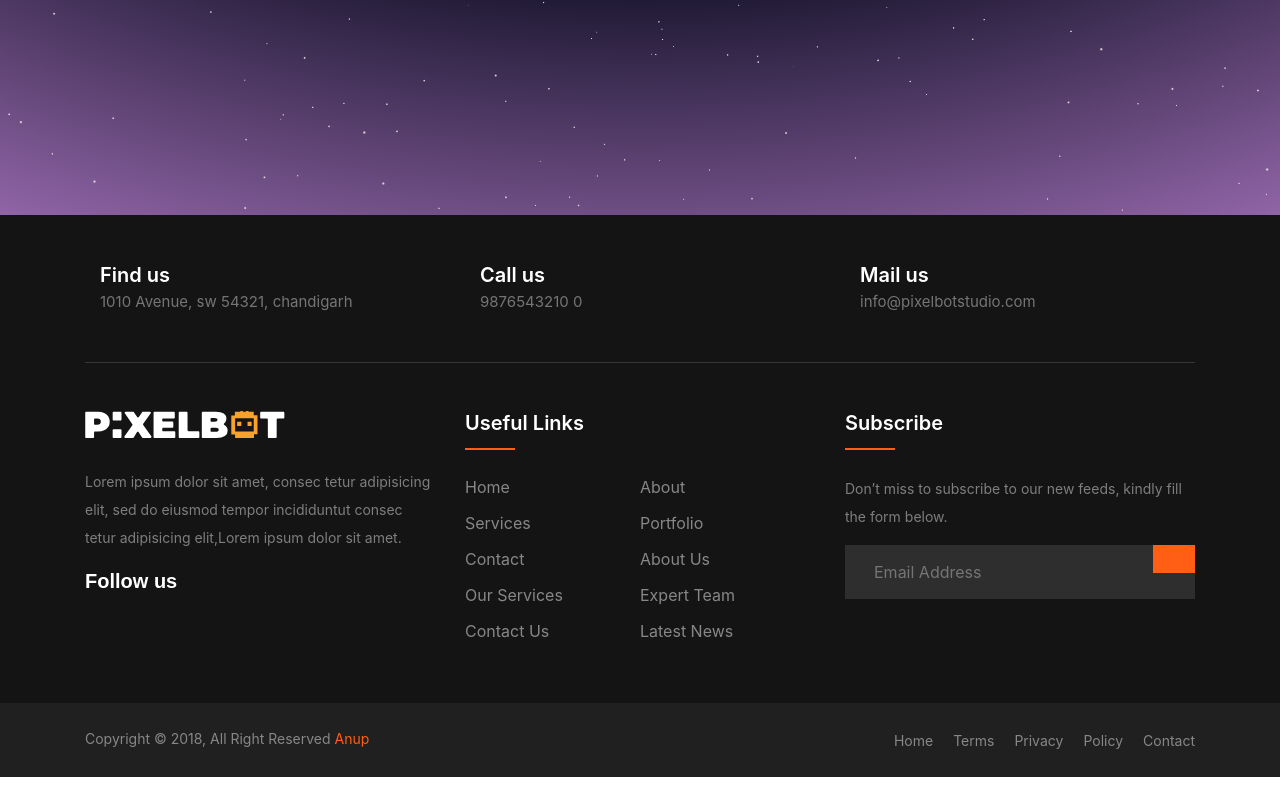
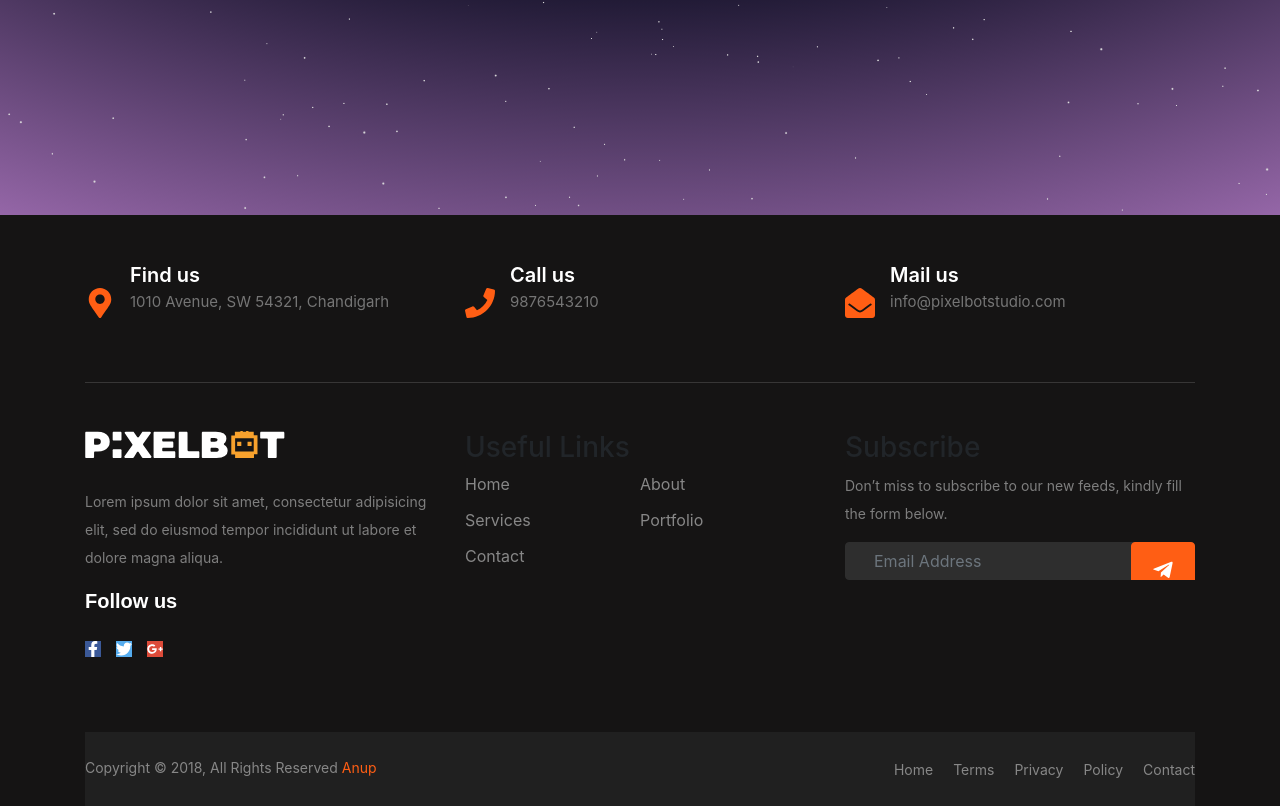
Before and after one commit to pixelBot-me/launching-pixelBot-studio, a React (Vite) app: page / in a window 1280 px wide. Shown: the part 643-1449 px from the top of the page. Before the commit the page ends 1420 px from the top, so only its background shows below. Built offline with nearby package versions, Linux system fonts and the light colour scheme.

Commit message:
footer section update

```diff
--- a/package.json
+++ b/package.json
@@ -13,10 +13,10 @@
     "@react-three/drei": "^9.121.3",
     "babel-plugin-react-css-modules": "^5.2.6",
     "babel-plugin-transform-import-css": "^1.0.0-alpha.11",
-    "bootstrap": "^4.6.0",
+    "bootstrap": "^4.6.2",
     "framer-motion": "^12.0.0",
     "react": "^18.3.1",
-    "react-bootstrap": "^2.10.7",
+    "react-bootstrap": "^2.10.8",
     "react-dom": "^18.3.1",
     "react-icons": "^5.4.0"
   },
--- a/src/common/Footer.jsx
+++ b/src/common/Footer.jsx
@@ -1,110 +1,109 @@
-import React from 'react'
-import '../assets/css/footer.css'
-import pixelBotLogo from '../assets/images/pixelbot-logo.svg'
+import React from 'react';
+import { Container, Row, Col, Form, Button } from 'react-bootstrap';
+import { FaMapMarkerAlt, FaPhone, FaEnvelopeOpen, FaFacebookF, FaTwitter, FaGooglePlusG, FaTelegramPlane } from 'react-icons/fa';
+import pixelBotLogo from '../assets/images/pixelbot-logo.svg';
+import '../assets/css/footer.css';
 
 export default function Footer() {
   return (
-    <>
-    <footer class="footer-section">
-        <div class="container">
-            <div class="footer-cta pt-5 pb-5">
-                <div class="row">
-                    <div class="col-xl-4 col-md-4 mb-30">
-                        <div class="single-cta">
-                            <i class="fas fa-map-marker-alt"></i>
-                            <div class="cta-text">
+    <footer className="footer-section">
+      <Container>
+        <div className="footer-cta pt-5 pb-5">
+          <Row>
+            <Col xl={4} md={4} className="mb-3">
+              <div className="single-cta">
+                <FaMapMarkerAlt size={30} color="#ff5e14" />
+                <div className="cta-text">
                   <h4>Find us</h4>
-                                <span>1010 Avenue, sw 54321, chandigarh</span>
+                  <span>1010 Avenue, SW 54321, Chandigarh</span>
                 </div>
               </div>
-                    </div>
-                    <div class="col-xl-4 col-md-4 mb-30">
-                        <div class="single-cta">
-                            <i class="fas fa-phone"></i>
-                            <div class="cta-text">
+            </Col>
+            <Col xl={4} md={4} className="mb-3">
+              <div className="single-cta">
+                <FaPhone size={30} color="#ff5e14" />
+                <div className="cta-text">
                   <h4>Call us</h4>
-                                <span>9876543210 0</span>
+                  <span>9876543210</span>
                 </div>
               </div>
-                    </div>
-                    <div class="col-xl-4 col-md-4 mb-30">
-                        <div class="single-cta">
-                            <i class="far fa-envelope-open"></i>
-                            <div class="cta-text">
+            </Col>
+            <Col xl={4} md={4} className="mb-3">
+              <div className="single-cta">
+                <FaEnvelopeOpen size={30} color="#ff5e14" />
+                <div className="cta-text">
                   <h4>Mail us</h4>
-                                <a href="mailto:info@pixelbotstudio.com"><span>info@pixelbotstudio.com </span></a>
+                  <a href="mailto:info@pixelbotstudio.com">
+                    <span>info@pixelbotstudio.com</span>
+                  </a>
                 </div>
               </div>
+            </Col>
+          </Row>
+        </div>
+
+        <div className="footer-content pt-5 pb-5">
+          <Row>
+            <Col xl={4} lg={4} className="mb-4">
+              <div className="footer-widget">
+                <div className="footer-logo">
+                  <a href="index.html">
+                    <img src={pixelBotLogo} className="img-fluid" alt="logo" />
+                  </a>
+                </div>
+                <div className="footer-text">
+                  <p>
+                    Lorem ipsum dolor sit amet, consectetur adipisicing elit, sed do eiusmod tempor incididunt ut labore et dolore magna aliqua.
+                  </p>
+                </div>
+                <div className="footer-social-icon">
+                  <span>Follow us</span>
+                  <a href="#"><FaFacebookF className="facebook-bg" size={16} /></a>
+                  <a href="#"><FaTwitter className="twitter-bg" size={16} /></a>
+                  <a href="#"><FaGooglePlusG className="google-bg" size={16} /></a>
                 </div>
               </div>
+            </Col>
+            <Col xl={4} lg={4} md={6} className="mb-3">
+              <div className="footer-widget">
+                <h3>Useful Links</h3>
+                <ul>
+                  <li><a href="#">Home</a></li>
+                  <li><a href="#">About</a></li>
+                  <li><a href="#">Services</a></li>
+                  <li><a href="#">Portfolio</a></li>
+                  <li><a href="#">Contact</a></li>
+                </ul>
               </div>
-            <div class="footer-content pt-5 pb-5">
-                <div class="row">
-                    <div class="col-xl-4 col-lg-4 mb-50">
-                        <div class="footer-widget">
-                            <div class="footer-logo">
-                                <a href="index.html"><img src={pixelBotLogo} class="img-fluid" alt="logo"/></a>
+            </Col>
+            <Col xl={4} lg={4} md={6} className="mb-4">
+              <div className="footer-widget">
+                <h3>Subscribe</h3>
+                <div className="footer-text mb-25">
+                  <p>Don’t miss to subscribe to our new feeds, kindly fill the form below.</p>
                 </div>
-                            <div class="footer-text">
-                                <p>Lorem ipsum dolor sit amet, consec tetur adipisicing elit, sed do eiusmod tempor incididuntut consec tetur adipisicing
-                                elit,Lorem ipsum dolor sit amet.</p>
-                            </div>
-                            <div class="footer-social-icon">
-                                <span>Follow us</span>
-                                <a href="#"><i class="fab fa-facebook-f facebook-bg"></i></a>
-                                <a href="#"><i class="fab fa-twitter twitter-bg"></i></a>
-                                <a href="#"><i class="fab fa-google-plus-g google-bg"></i></a>
+                <div className="subscribe-form">
+                  <Form action="#">
+                    <Form.Control type="email" placeholder="Email Address" />
+                    <Button variant="orange" className="subscribe-btn">
+                      <FaTelegramPlane size={22} color="white" />
+                    </Button>
+                  </Form>
                 </div>
               </div>
+            </Col>
+          </Row>
         </div>
-                    <div class="col-xl-4 col-lg-4 col-md-6 mb-30">
-                        <div class="footer-widget">
-                            <div class="footer-widget-heading">
-                                <h3>Useful Links</h3>
+
+        <div className="copyright-area">
+          <Row>
+            <Col xl={6} lg={6} className="text-center text-lg-left">
+              <div className="copyright-text">
+                <p>Copyright &copy; 2018, All Rights Reserved <a href="https://codepen.io/anupkumar92/">Anup</a></p>
               </div>
-                            <ul>
-                                <li><a href="#">Home</a></li>
-                                <li><a href="#">about</a></li>
-                                <li><a href="#">services</a></li>
-                                <li><a href="#">portfolio</a></li>
-                                <li><a href="#">Contact</a></li>
-                                <li><a href="#">About us</a></li>
-                                <li><a href="#">Our Services</a></li>
-                                <li><a href="#">Expert Team</a></li>
-                                <li><a href="#">Contact us</a></li>
-                                <li><a href="#">Latest News</a></li>
-                            </ul>
-                        </div>
-                    </div>
-                    <div class="col-xl-4 col-lg-4 col-md-6 mb-50">
-                        <div class="footer-widget">
-                            <div class="footer-widget-heading">
-                                <h3>Subscribe</h3>
-                            </div>
-                            <div class="footer-text mb-25">
-                                <p>Don’t miss to subscribe to our new feeds, kindly fill the form below.</p>
-                            </div>
-                            <div class="subscribe-form">
-                                <form action="#">
-                                    <input type="text" placeholder="Email Address"/>
-                                    <button><i class="fab fa-telegram-plane"></i></button>
-                                </form>
-                            </div>
-                        </div>
-                    </div>
-                </div>
-            </div>
-        </div>
-        <div class="copyright-area">
-            <div class="container">
-                <div class="row">
-                    <div class="col-xl-6 col-lg-6 text-center text-lg-left">
-                        <div class="copyright-text">
-                            <p>Copyright &copy; 2018, All Right Reserved <a href="https://codepen.io/anupkumar92/">Anup</a></p>
-                        </div>
-                    </div>
-                    <div class="col-xl-6 col-lg-6 d-none d-lg-block text-right">
-                        <div class="footer-menu">
+            </Col>
+            <Col xl={6} lg={6} className="d-none d-lg-block text-right">
+              <div className="footer-menu">
                 <ul>
                   <li><a href="#">Home</a></li>
                   <li><a href="#">Terms</a></li>
@@ -113,12 +112,10 @@ export default function Footer() {
                   <li><a href="#">Contact</a></li>
                 </ul>
               </div>
+            </Col>
+          </Row>
         </div>
-                </div>
-            </div>
-        </div>
+      </Container>
     </footer>
-
-    </>
-  )
+  );
 }
```
Also changed, not shown: 1 other file (tests, documents, lock files or other folders). Lines whose indentation alone changed are shown as unchanged.
